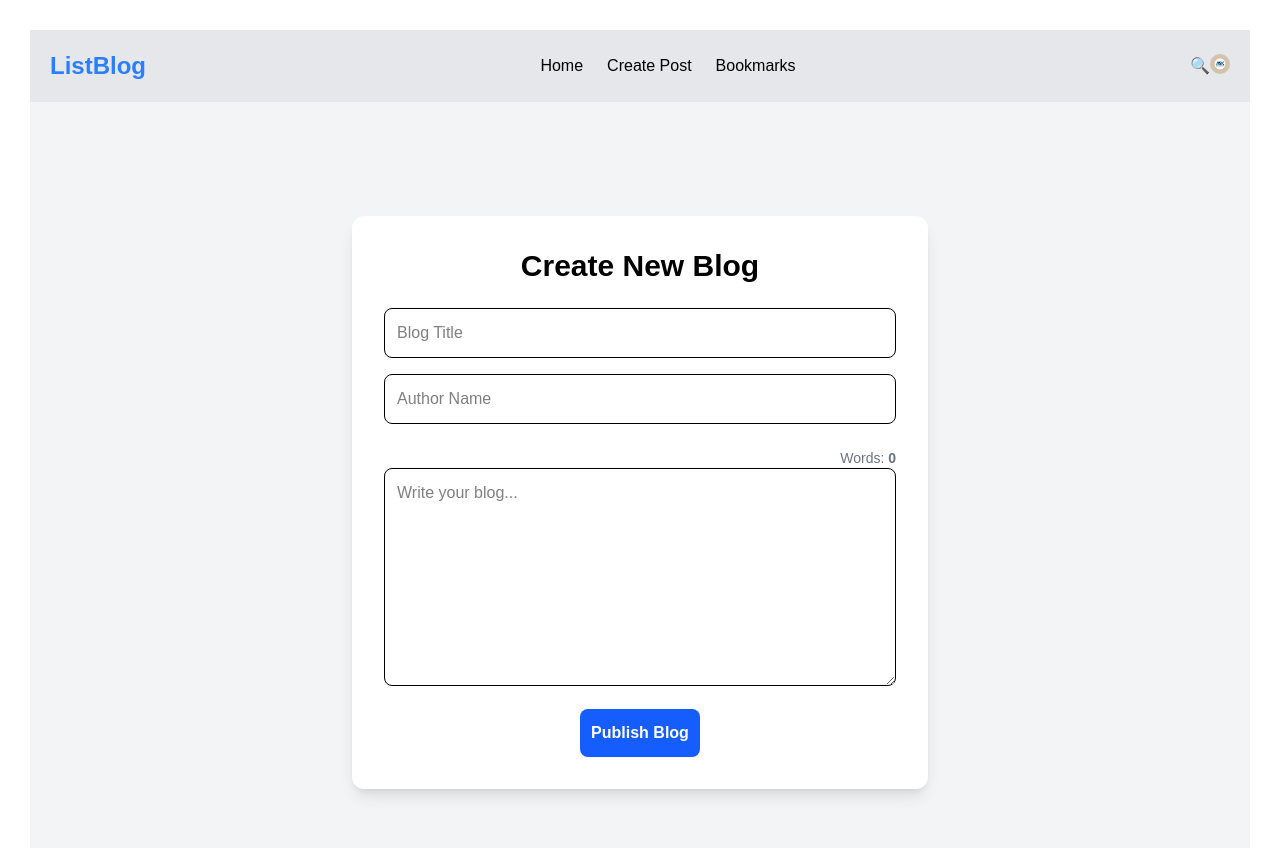
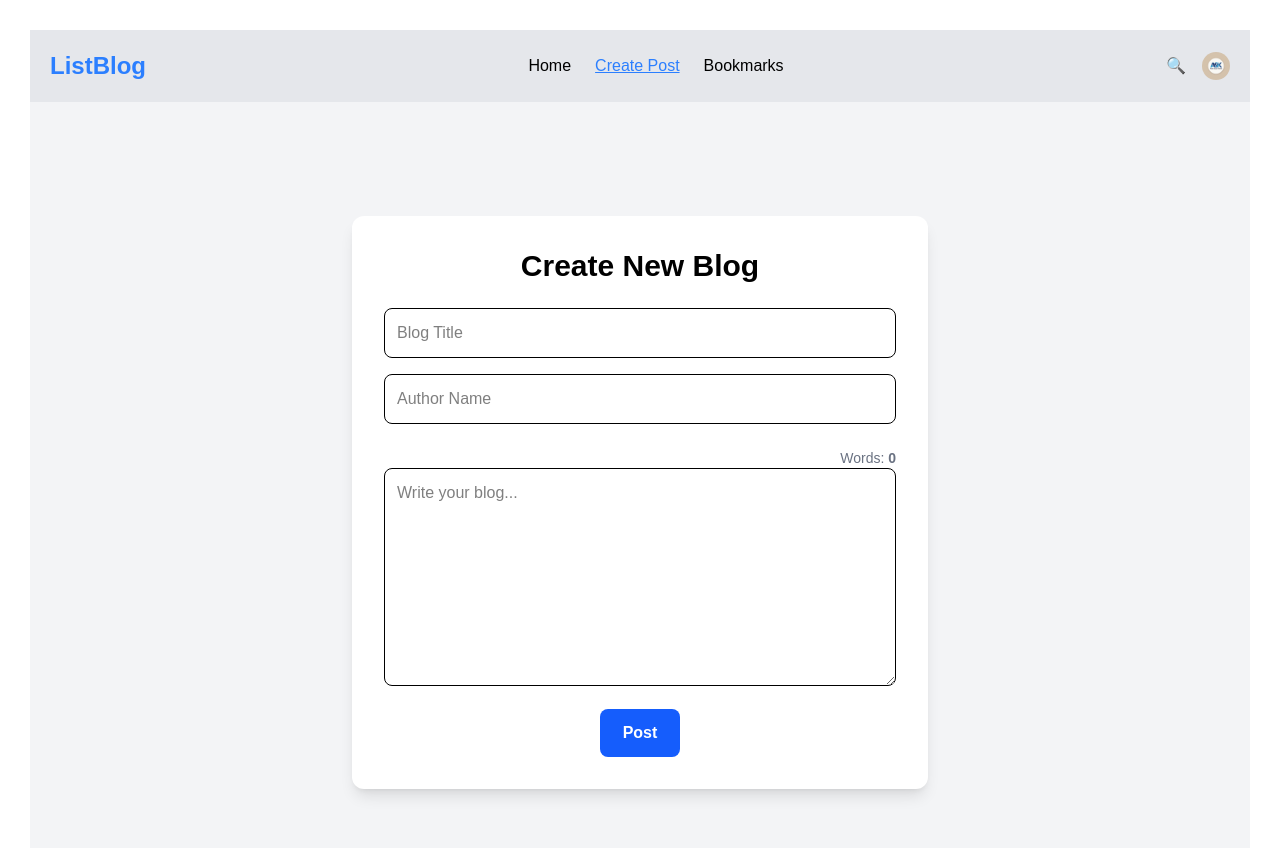
Before and after one commit to ASK9669/ASTUMSJ_dev_Project4, a React (Vite) app: page /create in a window 1280 px wide. Shown: the top 848 px of the page. Built offline with nearby package versions, Linux system fonts and the light colour scheme; no server answers; the HTML template or start-up script is replaced by a standard one.

Commit message:
4th commit

```diff
--- a/src/components/BlogCard.jsx
+++ b/src/components/BlogCard.jsx
@@ -1,17 +1,12 @@
 import { Link } from "react-router-dom";
 
-function BlogCard({
-  blog,
-  toggleBookmark,
-  bookmarks,
-  deleteBlog,
-}) {
-  const isBookmarked = bookmarks.some(
-    (item) => item.id === blog.id
-  );
+function BlogCard({ blog, toggleBookmark, bookmarks, deleteBlog }) {
+  const isBookmarked = bookmarks.some((item) => item.id === blog.id);
 
   return (
     <div className="bg-white rounded-xl shadow-lg overflow-hidden hover:shadow-2xl transition">
+      <Link to={`/blog/${blog.id}`}>
+        {" "}
         <div className="p-5">
           {/* <img
           className="rounded-lg w-full h-48 object-cover"
@@ -19,41 +14,25 @@ function BlogCard({
           alt={blog.title}
         /> */}
 
-        <h2 className="text-2xl font-bold mt-3">
-          {blog.title}
-        </h2>
+          <h2 className="text-2xl font-bold mt-3">{blog.title}</h2>
 
-        <p className="text-gray-500">
-          By {blog.author}
-        </p>
+          <p className="text-gray-500">By {blog.author}</p>
 
-        <p className="mt-2">
-          {blog.description}
-        </p>
+          <p className="mt-2">{blog.description}</p>
 
           <div className="flex gap-3 mt-4">
-          <Link
-            to={`/blog/${blog.id}`}
-            className="text-blue-600 hover:text-blue-900"
-          >
-            Read More
-          </Link>
+            <Link to={`/blog/${blog.id}`}
+              className="text-blue-600 hover:text-blue-900"> Read More </Link>
 
             <button
               onClick={() => toggleBookmark(blog)}
-            className=" text-black rounded hover:bg-yellow-600"
-          >
-            {isBookmarked ? "💛" : "🤍 "}
+              className=" text-black rounded hover:bg-yellow-600" >{isBookmarked ? "💛" : "🤍 "}
             </button>
 
-          <button
-            onClick={() => deleteBlog(blog.id)}
-            className=" text-black rounded hover:bg-red-700"
-          >
-           🗑️
-          </button>
+            <button onClick={() => deleteBlog(blog.id)} className=" text-black rounded hover:bg-red-700" > 🗑️</button>
           </div>
-      </div>
+        </div>{" "}
+      </Link>
     </div>
   );
 }
--- a/src/components/BlogForm.jsx
+++ b/src/components/BlogForm.jsx
@@ -1,11 +1,14 @@
 import { useState } from "react";
 import { Link } from "react-router-dom";
 import BlogCard from "./BlogCard";
+import { useNavigate } from "react-router-dom";
 
 function BlogForm({ addBlog }) {
   const [title, setTitle] = useState("");
   const [author, setAuthor] = useState("");
   const [description, setDescription] = useState("");
+  const navigate = useNavigate();
+
   const wordCount = description
     .trim()
     .split(/\s+/)
@@ -18,6 +21,7 @@ function BlogForm({ addBlog }) {
     setTitle("");
     setAuthor("");
     setDescription("");
+    navigate("/");
   }
   function returnTohome() {
     <Link className="hover:text-blue-400" to="/"></Link>;
@@ -69,9 +73,9 @@ function BlogForm({ addBlog }) {
         {/* Button */}
         <button
           type="submit"
-          className=" w-30 bg-blue-600 text-white py-3 rounded-lg font-semibold hover:bg-blue-700 transition"
+          className=" w-20 bg-blue-600 text-white py-3 rounded-lg font-semibold hover:bg-blue-700 transition"
         >
-          Publish Blog
+          Post
         </button>
       </form>
     </div>
--- a/src/components/Navbar.jsx
+++ b/src/components/Navbar.jsx
@@ -1,29 +1,41 @@
-import { Link } from "react-router-dom";
+import { NavLink } from "react-router-dom";
 import logo from "../assets/ASKlogo.jpeg";
 
 function Navbar() {
   return (
     <nav className=" bg-gray-200 text-black p-5 flex justify-between items-center">
-      {/* Logo */}
       <div className="text-2xl font-bold text-blue-500">ListBlog</div>
+      <div className="flex gap-6">
+        <NavLink
+          className={({ isActive }) => {
+            return isActive ? "text-blue-500 bold underline" : "";
+          }}
+          to="/"
+        >
+          Home
+        </NavLink>
 
-      {/* Links */}
-      <div className="flex gap-6">
-        <Link className="hover:text-blue-400" to="/">
-          Home
-        </Link>
+        <NavLink
+          className={({ isActive }) => {
+            return isActive ? "text-blue-500 underline" : "";
+          }}
+          to="/create"
+        >
+          Create Post
+        </NavLink>
 
-        <Link className="hover:text-blue-400" to="/create">
-          Create Post
-        </Link>
-
-        <Link className="hover:text-blue-400" to="/bookmarks">
+        <NavLink
+          className={({ isActive }) => {
+            return isActive ? "text-blue-500 underline" : "";
+          }}
+          to="/bookmarks"
+        >
           Bookmarks
-        </Link>
+        </NavLink>
       </div>
       <div className="flex justify-between">
-        <button>🔍</button>
-        <img src={logo} alt="ASK Logo" className="w-5 h-5 rounded-full" />
+        <button className="mr-2">🔍</button>
+        <img src={logo} alt="ASK Logo" className="w-7 h-7 ml-2 rounded-full" />
       </div>
     </nav>
   );
--- a/src/pages/BlogDetails.jsx
+++ b/src/pages/BlogDetails.jsx
@@ -11,62 +11,24 @@ function BlogDetails({ blogs }) {
   }
 
   return (
-    <div
-      className="
-      min-h-screen
-      bg-gray-100
-      py-10
-      px-5
-    "
-    >
-      <article
-        className="
-        max-w-3xl
-        mx-auto
-        bg-white
-        rounded-xl
-        shadow-lg
-        overflow-hidden
-      "
-      >
+    <div className=" min-h-screen bg-gray-100 py-10 px-5 ">
+      <article className="max-w-3xl mx-auto bg-white rounded-xl shadow-lg overflow-hidden" >
         {" "}
         <button className="m-auto p-3">
-          <Link
-            className="hover:text-blue-400 text-blue-500 m-4 p-4 bold font-bold"
-            to="/"
-          >
-            ⬅️ Back
-          </Link>
+          <Link className="hover:text-blue-400 text-blue-500 m-4 p-4 bold font-bold" to="/" >⬅️ Back </Link>
         </button>
         {/* Blog Image */}
         <img
           src={blog.image}
           alt={blog.title}
-          className="
-            w-full
-            h-80
-            object-cover
-          "
-        />
+          className="w-full h-80 object-cover"/>
         <div className="p-8">
           {/* Title */}
-          <h1
-            className="
-            text-4xl
-            font-bold
-            mb-4
-          "
-          >
-            {blog.title}
-          </h1>
+          <h1 className="text-4xl font-bold mb-4" > {blog.title}  </h1>
 
           {/* Author */}
           <p
-            className="
-            text-gray-500
-            mb-6
-          "
-          >
+            className="text-red-500 mb-6 ">
             Written by <span className="font-semibold">{blog.author}</span>
           </p>
 
```
Also changed, not shown: src/App.jsx (+2 -9 lines). Lines whose indentation alone changed are shown as unchanged.
